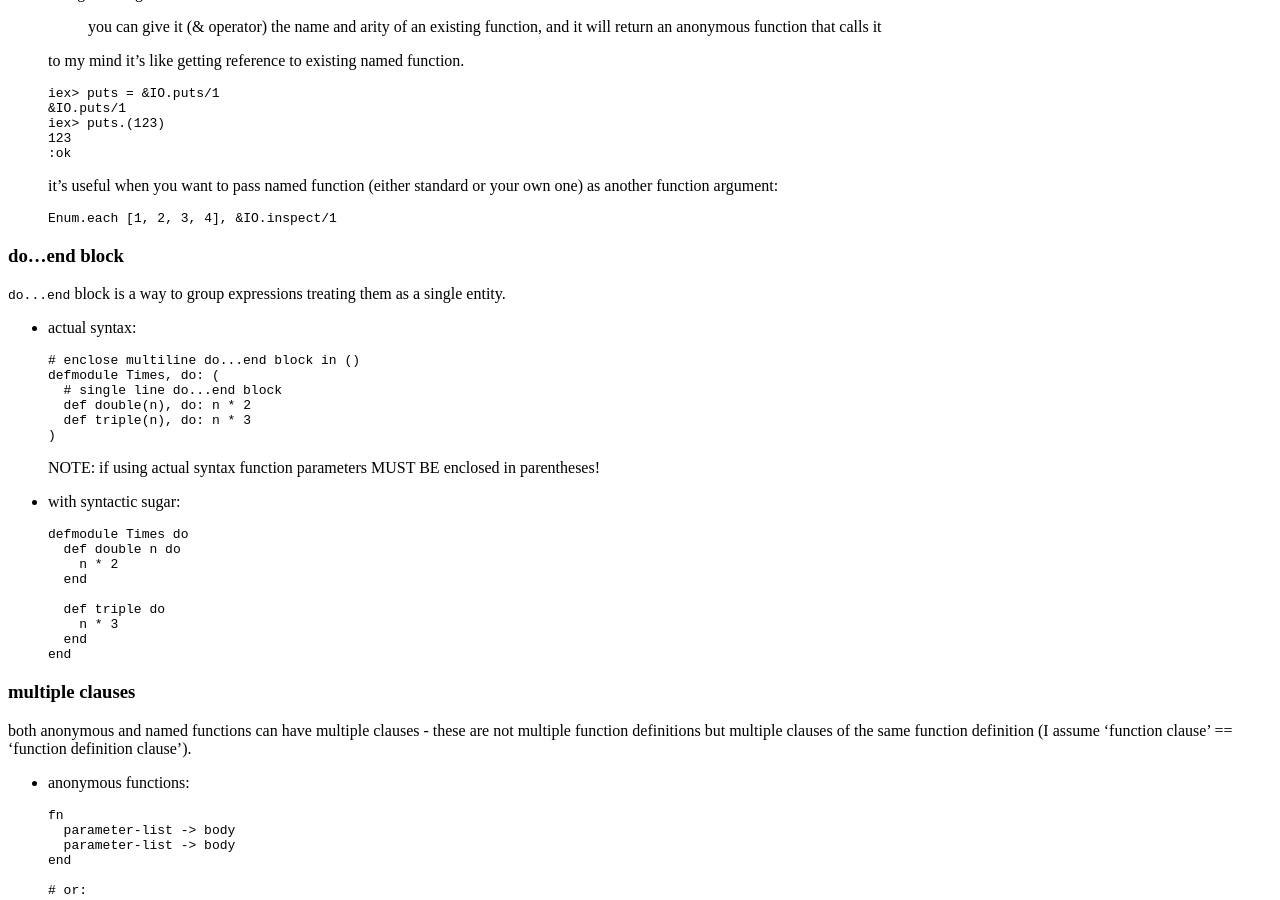
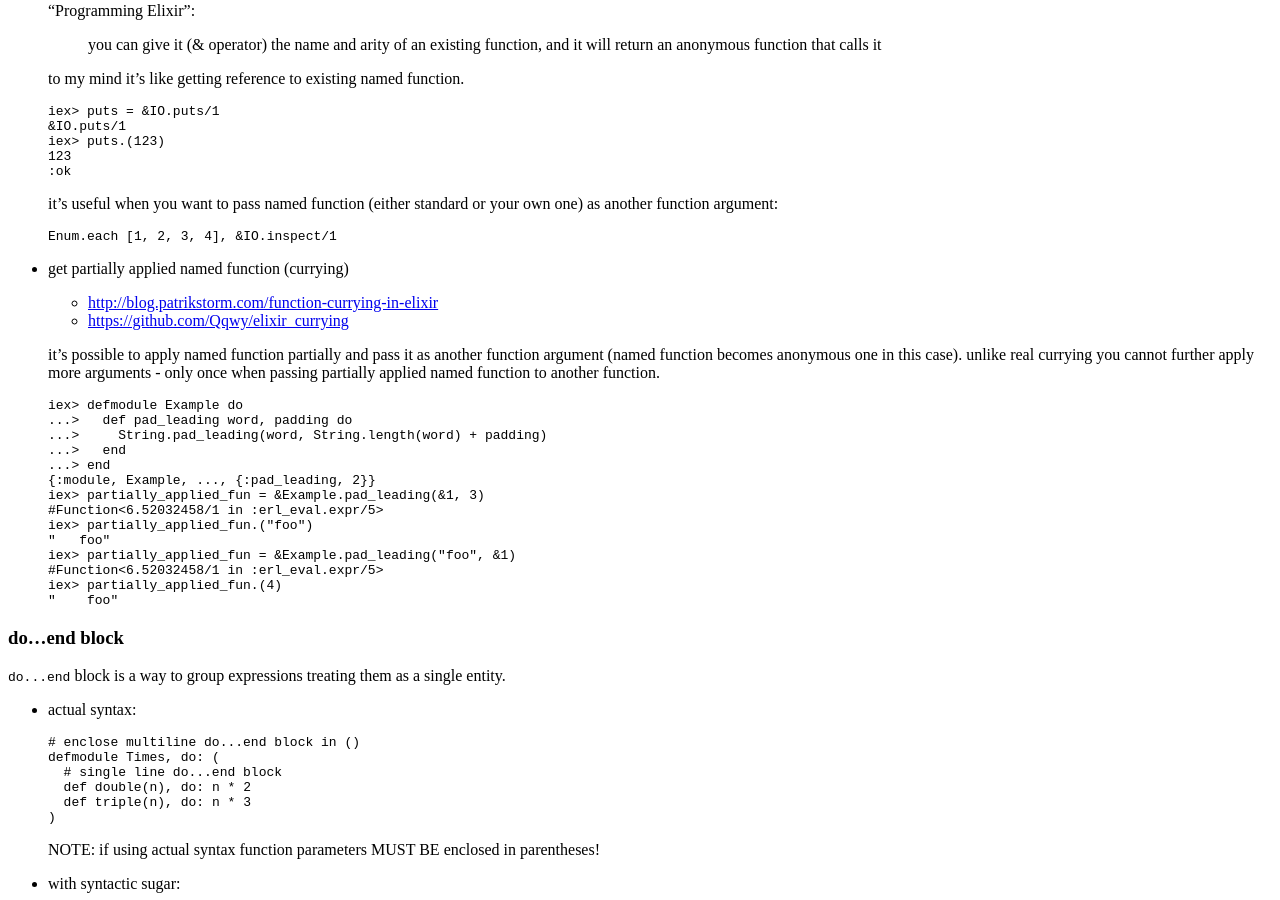
Before and after one commit to tap349/tap349.github.io, a Jekyll site: the page built from _posts/2016-12-31-elixir-notes.md, in a window 1280 px wide and 900 px high, scrolled down 3808 px. Built offline with Jekyll 4.4.1, drawn with Linux system fonts in a browser that asks for light colours; some of the changed text lies outside the part shown.

Commit message:
update 2017-02-05_19:05:28

````diff
--- a/_posts/2016-12-31-elixir-notes.md
+++ b/_posts/2016-12-31-elixir-notes.md
@@ -228,6 +228,33 @@
 
   ```elixir
   Enum.each [1, 2, 3, 4], &IO.inspect/1
+  ```
+
+- get partially applied named function (currying)
+
+  - <http://blog.patrikstorm.com/function-currying-in-elixir>
+  - <https://github.com/Qqwy/elixir_currying>
+
+  it's possible to apply named function partially and pass it as another
+  function argument (named function becomes anonymous one in this case).
+  unlike real currying you cannot further apply more arguments - only
+  once when passing partially applied named function to another function.
+
+  ```sh
+  iex> defmodule Example do
+  ...>   def pad_leading word, padding do
+  ...>     String.pad_leading(word, String.length(word) + padding)
+  ...>   end
+  ...> end
+  {:module, Example, ..., {:pad_leading, 2}}
+  iex> partially_applied_fun = &Example.pad_leading(&1, 3)
+  #Function<6.52032458/1 in :erl_eval.expr/5>
+  iex> partially_applied_fun.("foo")
+  "   foo"
+  iex> partially_applied_fun = &Example.pad_leading("foo", &1)
+  #Function<6.52032458/1 in :erl_eval.expr/5>
+  iex> partially_applied_fun.(4)
+  "    foo"
   ```
 
 ### do...end block
@@ -633,9 +660,9 @@
 
 ```elixir
 opts = [%{foo: :bar}, %{foo: :baz}]
-# get all elements of the list opts
+# get all :foo values of the list opts
 get_in(opts, [Access.all(), :foo]) # [:bar, :baz]
-# get all elements of the list opts
+# get the 1st :foo value of the list opts
 get_in(opts, [Access.at(0), :foo]) # :bar
 ```
 
@@ -855,7 +882,31 @@
 <<2.5::float>> # <<64, 4, 0, 0, 0, 0, 0, 0>>
 ```
 
-### strings and character lists
+### strings
+
+string (aka dqs - double-quoted string) is UTF-8 encoded binary
+(which is a bitstring where the number of bits is divisible by 8).
+
+from <https://hexdocs.pm/elixir/String.html>:
+
+- codepoint is a single Unicode character
+  (may be represented by 1+ bytes)
+- grapheme can consist of multiple codepoints
+  (that may be perceived as a single character by readers)
+
+```sh
+iex> string = "\u0065\u0301"
+iex> byte_size(string)
+3
+iex> String.length(string)
+1
+iex> String.codepoints(string)
+["e", "́"]
+iex> String.graphemes(string)
+["é"]
+```
+
+#### strings vs. character lists
 
 - "hello" - string
 - 'hello' - character list
````
